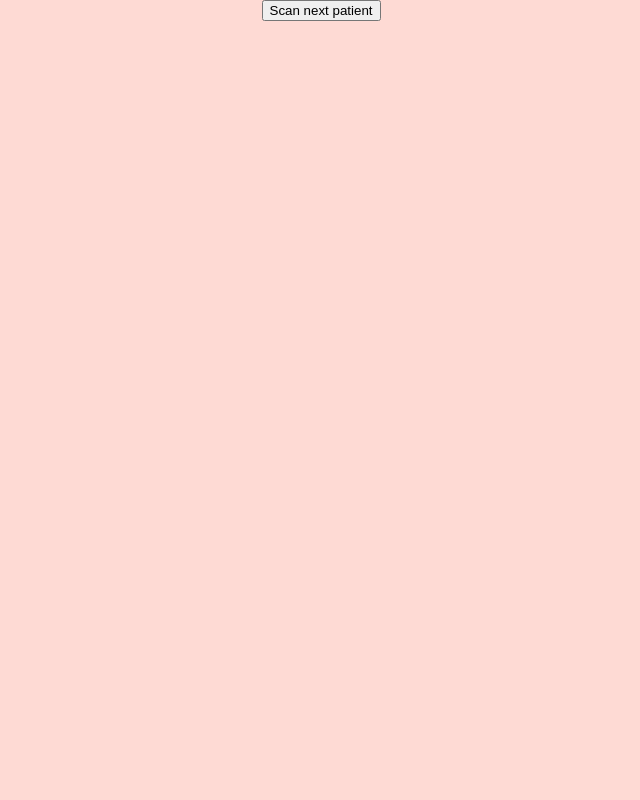
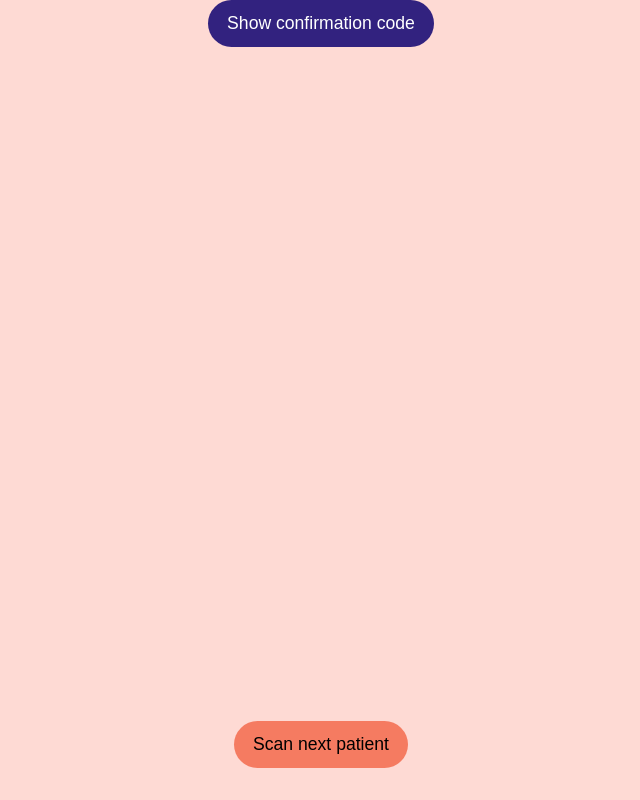
Before and after one commit to Smart-Triage/smart-triage, a Vue app: page /employee in a window 1280 px wide. Shown: the whole page, without its empty margins (319-959 px from the left). Built offline with nearby package versions, Linux system fonts and the light colour scheme; what vue-head, vue-uuid would draw is missing.

Commit message:
Employee page enhancements

```diff
--- a/src/App.vue
+++ b/src/App.vue
@@ -58,6 +58,12 @@ body {
   a {
     font-weight: 500;
     text-decoration: none;
+    color: black;
+  }
+
+  button {
+    background-color: initial;
+    border: initial;
   }
 
   hr {
--- a/src/components/QRSanner.vue
+++ b/src/components/QRSanner.vue
@@ -2,7 +2,36 @@
   <div>
     <p v-if="error" class="error">Error: {{ error }}</p>
 
-    <qrcode-stream @decode="onDecode" @init="onInit" />
+    <qrcode-stream @decode="onDecode" @init="onInit">
+      <div class="qr-border">
+        <svg viewBox="0 0 100 100">
+          <path
+            d="M25,2 L2,2 L2,25"
+            fill="none"
+            stroke="black"
+            stroke-width="1"
+          />
+          <path
+            d="M2,75 L2,98 L25,98"
+            fill="none"
+            stroke="black"
+            stroke-width="1"
+          />
+          <path
+            d="M75,98 L98,98 L98,75"
+            fill="none"
+            stroke="black"
+            stroke-width="1"
+          />
+          <path
+            d="M98,25 L98,2 L75,2"
+            fill="none"
+            stroke="black"
+            stroke-width="1"
+          />
+        </svg>
+      </div>
+    </qrcode-stream>
   </div>
 </template>
 
@@ -87,9 +116,22 @@ export default {
 }
 </script>
 
-<style scoped>
+<style scoped lang="scss">
 .error {
   font-weight: bold;
   color: red;
 }
+
+.qr-border {
+  height: 100%;
+  width: 100%;
+  display: flex;
+  justify-content: center;
+  align-items: center;
+
+  svg {
+    height: 80%;
+    width: 80%;
+  }
+}
 </style>
--- a/src/theme/general.scss
+++ b/src/theme/general.scss
@@ -17,8 +17,3 @@
   border-radius: 2em;
   border: none;
 }
-
-.icon-button {
-  background-color: initial;
-  border: initial;
-}
--- a/src/theme/variables.scss
+++ b/src/theme/variables.scss
@@ -18,5 +18,5 @@ $secondary-color-light: #4b3aa1;
 $bg-color: #fedad4;
 $main-text-color: #0d1f3c;
 $secondary-text-color: #b5bbc9;
-$light-button-color: #EDF1F9;
+$light-button-color: #edf1f9;
 $dark-button-color: #d5d8de;
--- a/src/views/Employee.vue
+++ b/src/views/Employee.vue
@@ -1,24 +1,62 @@
 <template>
   <div class="container">
-    <div v-if="scanning">
-      <button @click="scanning = false">Back</button>
+    <div v-if="scanning" class="scanner-view">
+      <button @click="scan(false)">
+        <ion-icon name="arrow-back-outline" size="large"></ion-icon>
+      </button>
       <QRScanner @patient="addPatient"></QRScanner>
     </div>
 
-    <PatientSummary v-if="!scanning && currentPatient"></PatientSummary>
+    <div
+      v-if="!scanning && !showingConfirmationQR && currentPatient"
+      class="summary-view"
+    >
+      <h1>Patient summary</h1>
+      <PatientSummary></PatientSummary>
 
-    <router-link
-      v-if="!scanning && currentPatient"
+      <!-- <router-link
       class="link"
       to="print-barcode"
       >Print barcode</router-link
+    > -->
+    </div>
+
+    <button
+      v-if="!showingConfirmationQR && confirmedPatient && !scanning"
+      class="btn-primary show-confirmation-btn"
+      @click="viewConfirmationQR(true)"
     >
+      Show confirmation code
+    </button>
+    <div v-if="showingConfirmationQR" class="confirmation-view">
+      <div class="top-buttons">
+        <button @click="viewConfirmationQR(false)">
+          <ion-icon name="arrow-back-outline" size="large"></ion-icon>
+        </button>
+      </div>
+      <h1>Patient confirmation code</h1>
+      <qrcode-vue
+        class="qrcode"
+        :value="confirmedPatient"
+        size="300"
+        level="H"
+      ></qrcode-vue>
+    </div>
 
-    <button v-if="!scanning" @click="scanning = true">Scan next patient</button>
+    <div class="spacer"></div>
+
+    <button
+      v-if="!scanning && !showingConfirmationQR"
+      class="btn-primary scan-next-pacient"
+      @click="scan(true)"
+    >
+      Scan next patient
+    </button>
   </div>
 </template>
 
 <script>
+import QrcodeVue from 'qrcode.vue'
 import { mapActions, mapGetters } from 'vuex'
 import QRScanner from '../components/QRSanner'
 import PatientSummary from '../components/PatientSummary'
@@ -26,14 +64,58 @@ import PatientSummary from '../components/PatientSummary'
 export default {
   components: {
     QRScanner,
-    PatientSummary
+    PatientSummary,
+    QrcodeVue
   },
   data: () => ({
     scanning: false,
+    showingConfirmationQR: false,
     scannedAtLeastOnce: false
   }),
   computed: {
-    ...mapGetters('patients', ['currentPatient'])
+    ...mapGetters('patients', ['currentPatient']),
+    confirmedPatient() {
+      return JSON.stringify({
+        ...this.currentPatient,
+        confirmation: {
+          confirmedBy: 'HOSPITAL_EMPLOYEE_NAME',
+          time: new Date()
+        }
+      })
+    }
+  },
+  watch: {
+    $route(to) {
+      // Watch for url changes, and display correct view based on URL hash value
+      const viewFromhash = to.hash.substr(1).trim()
+      switch (viewFromhash) {
+        case 'scanning':
+          this.scanning = true
+          this.showingConfirmationQR = false
+          break
+        case 'confirmation-qr-code':
+          this.showingConfirmationQR = true
+          this.scanning = false
+          break
+        default:
+          this.showingConfirmationQR = false
+          this.scanning = false
+          break
+      }
+    }
+  },
+  mounted() {
+    const viewFromhash = window.location.hash.substr(1).trim()
+    switch (viewFromhash) {
+      case 'scanning':
+        this.scanning = true
+        break
+      case 'confirmation-qr-code':
+        this.showingConfirmationQR = true
+        break
+      default:
+        break
+    }
   },
   methods: {
     ...mapActions('patients', ['updateOrAddPatient']),
@@ -41,15 +123,64 @@ export default {
       this.scanning = false
       this.scannedAtLeastOnce = true
       this.updateOrAddPatient(patient)
+    },
+    scan(val) {
+      if (val) {
+        this.scanning = true
+        this.$router.push('#scanning')
+      } else {
+        this.scanning = false
+        this.$router.push('')
+      }
+    },
+    viewConfirmationQR(val) {
+      if (val) {
+        this.showingConfirmationQR = true
+        this.$router.push('#confirmation-qr-code')
+      } else {
+        this.showingConfirmationQR = false
+        this.$router.push('')
+      }
     }
   }
 }
 </script>
 
-<style scoped>
+<style scoped lang="scss">
+@import '@/theme/variables.scss';
+
 .container {
   display: flex;
   flex-direction: column;
   align-items: center;
+  height: 100%;
+
+  .spacer {
+    flex-grow: 1;
+  }
+}
+
+.top-buttons {
+  width: 100%;
+}
+
+.summary-view,
+.confirmation-view {
+  display: flex;
+  flex-direction: column;
+  align-items: center;
+}
+
+.show-confirmation-btn {
+  font-size: 1.1rem;
+  background-color: $secondary-color;
+  color: white;
+  padding: 0.8rem 1.2rem;
+}
+
+.scan-next-pacient {
+  font-size: 1.1rem;
+  margin-bottom: 2rem;
+  padding: 0.8rem 1.2rem;
 }
 </style>
--- a/src/views/PrintBarcode.vue
+++ b/src/views/PrintBarcode.vue
@@ -1,10 +1,20 @@
 <template>
-  <div>
-    <router-link class="link" to="/employee">Back</router-link>
+  <div class="container">
+    <router-link to="/employee"
+      ><ion-icon name="arrow-back-outline" size="large"></ion-icon
+    ></router-link>
 
     <!-- RENDERING HELPERS -->
     <svg id="barcode"></svg>
     <canvas id="canvas" width="600" height="150"></canvas>
+
+    <h1>Print this barcode</h1>
+
+    <p>How to print?</p>
+    <p>
+      Long press on barcode image and select 'Download' or 'Share' directly to
+      printer app
+    </p>
 
     <!-- THE IMAGE -->
     <div id="png-container"></div>
@@ -124,6 +134,10 @@ export default {
 </script>
 
 <style scoped>
+.container {
+  height: 100%;
+}
+
 #canvas,
 #barcode {
   display: none;
```
